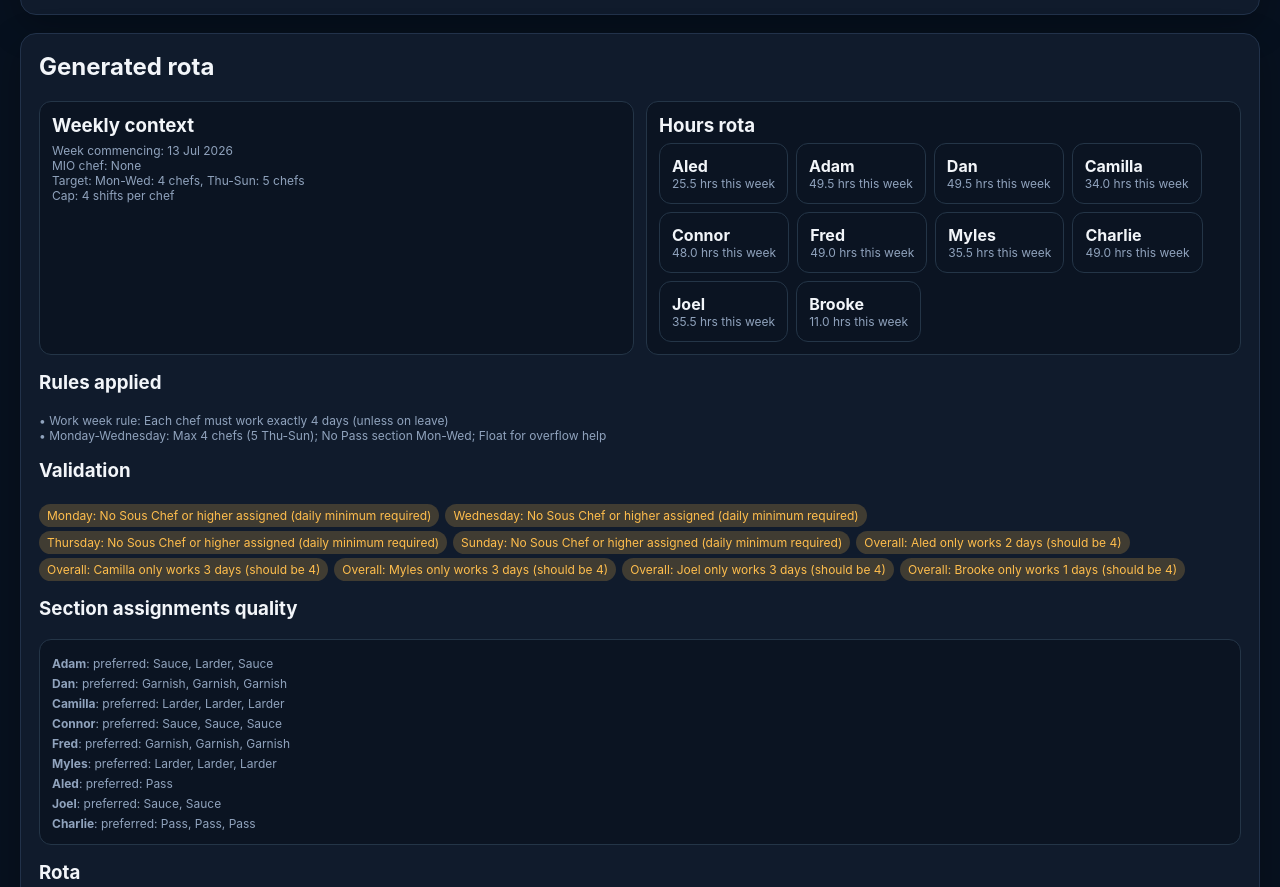
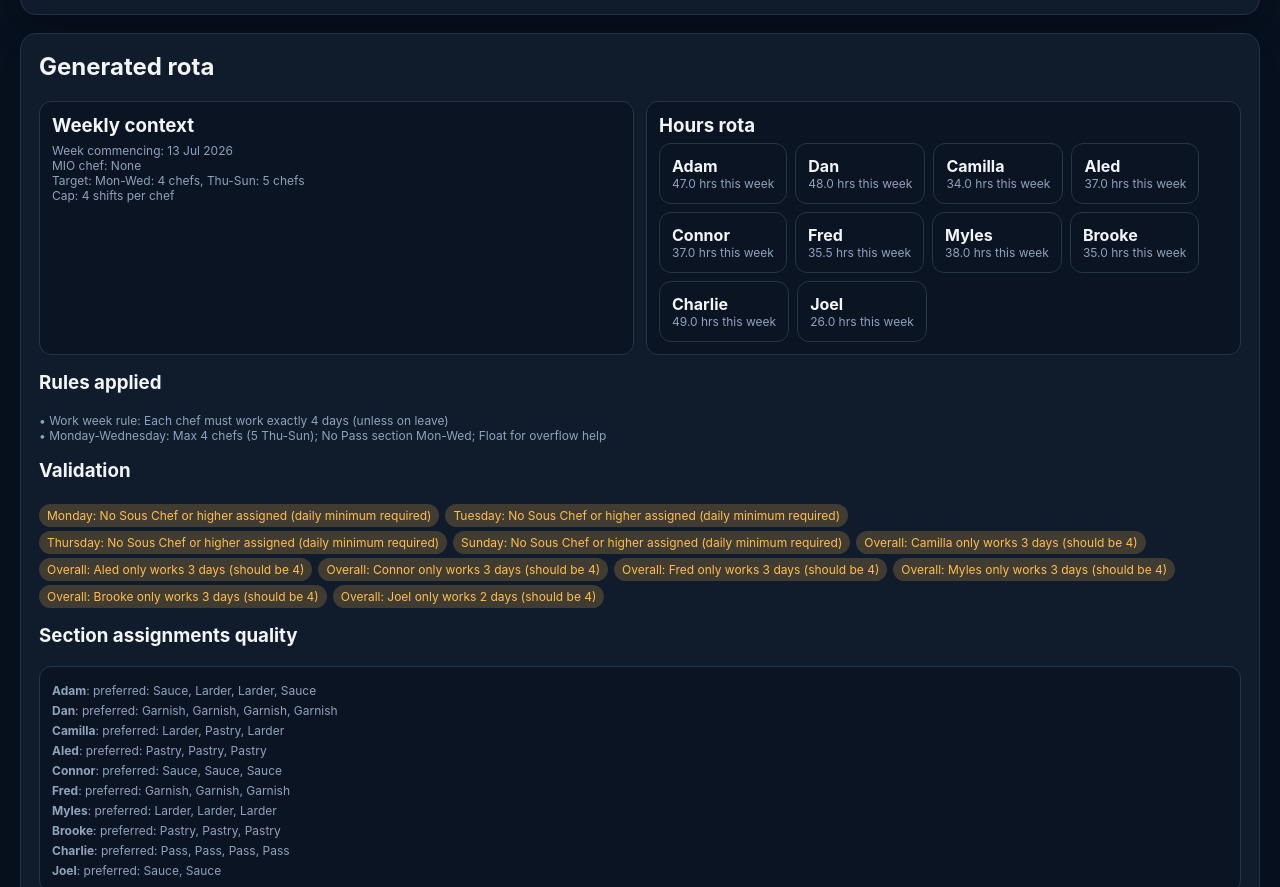
Before and after one commit to danielbell87/GT-rota-builder, a plain HTML site: page index.html in a window 1280 px wide. Shown: the part 2405-3292 px from the top of the page. Drawn offline with Linux system fonts and the light colour scheme.

Commit message:
Require breakfast chef to be on core section and refine MIO day planning

```diff
--- a/index.html
+++ b/index.html
@@ -584,32 +584,42 @@
       return new Set(selected);
     }
 
-    function createFallbackDayPlan(available, dayName, requiredChefs, coreSections, ruleOverrides){
-      const ranked = available.slice().sort((a,b)=>{
-        const aScore = getSectionScore(a,'Breakfast', ruleOverrides) + (a.preferredBreakfast===dayName?10:0) + getSeniorityBonus(a, dayName);
-        const bScore = getSectionScore(b,'Breakfast', ruleOverrides) + (b.preferredBreakfast===dayName?10:0) + getSeniorityBonus(b, dayName);
-        return bScore - aScore;
-      });
-      const selectedStaff = ranked.slice(0, requiredChefs);
-      if (selectedStaff.length < requiredChefs) return null;
+    function createCoreDayPlan(available, dayName, requiredChefs, coreSections, ruleOverrides, shifts, seniorCoreNames){
+      if (available.length < coreSections.length) return null;
       const assignments = [];
       const selected = [];
-      const breakfastChef = selectedStaff[0];
-      assignments.push({chef:breakfastChef.name, section:'Breakfast'});
-      selected.push(breakfastChef.name);
-      const remainingSections = coreSections.filter(section => section !== 'Breakfast').slice(0, requiredChefs - 1);
-      remainingSections.forEach(section => {
-        const candidates = selectedStaff.filter(staff => !selected.includes(staff.name));
-        if (!candidates.length) return;
-        const best = candidates.sort((a,b)=>{
-          const aScore = getSectionScore(a, section, ruleOverrides) + (a.preferredBreakfast===dayName?1:0) + getSeniorityBonus(a, dayName);
-          const bScore = getSectionScore(b, section, ruleOverrides) + (b.preferredBreakfast===dayName?1:0) + getSeniorityBonus(b, dayName);
+      const remaining = available.slice();
+
+      for (const section of coreSections) {
+        const sectionCandidates = remaining.filter(staff=>!selected.includes(staff.name)).sort((a,b)=>{
+          const seniorBonusA = seniorCoreNames.includes(a.name) ? 1 : 0;
+          const seniorBonusB = seniorCoreNames.includes(b.name) ? 1 : 0;
+          const aScore = (getSectionScore(a, section, ruleOverrides) * 10) + seniorBonusA + getSeniorityBonus(a, dayName) - (shifts[a.name]||0);
+          const bScore = (getSectionScore(b, section, ruleOverrides) * 10) + seniorBonusB + getSeniorityBonus(b, dayName) - (shifts[b.name]||0);
           return bScore - aScore;
-        })[0];
+        });
+        const best = sectionCandidates[0];
+        if (!best) return null;
         assignments.push({chef:best.name, section});
         selected.push(best.name);
-      });
-      return {chefs:selectedStaff.map(staff=>staff.name), assignments};
+        remaining.splice(remaining.indexOf(best),1);
+      }
+
+      while (selected.length < requiredChefs) {
+        const extraCandidates = remaining.filter(staff=>!selected.includes(staff.name)).sort((a,b)=>{
+          const seniorBonusA = seniorCoreNames.includes(a.name) ? 1 : 0;
+          const seniorBonusB = seniorCoreNames.includes(b.name) ? 1 : 0;
+          const aScore = seniorBonusA + getSeniorityBonus(a, dayName) - (shifts[a.name]||0);
+          const bScore = seniorBonusB + getSeniorityBonus(b, dayName) - (shifts[b.name]||0);
+          return bScore - aScore;
+        });
+        const extra = extraCandidates[0];
+        if (!extra) return null;
+        selected.push(extra.name);
+        remaining.splice(remaining.indexOf(extra),1);
+      }
+
+      return {chefs:selected, assignments};
     }
 
     function buildRota(inputs){
@@ -665,80 +675,14 @@
           validation.push({day:dayName, message:'Not enough available chefs to satisfy minimum staffing', severity:'bad'});
         }
 
-        // Breakfast candidates: eligible for breakfast AND haven't worked breakfast yet this week
-        const breakfastCandidates = available.filter(s=>s.breakfastEligible && (breakfastCounts[s.name]||0) === 0 && s.name!==mioChefName);
-        let breakfastChef = null;
-        const breakfastScores = breakfastCandidates.slice().sort((a,b)=>{
-          const aPref = a.preferredBreakfast===dayName?10:0;
-          const bPref = b.preferredBreakfast===dayName?10:0;
-          return (getSectionScore(b,'Breakfast', ruleOverrides)+bPref) - (getSectionScore(a,'Breakfast', ruleOverrides)+aPref);
-        });
-
-        for (const chef of breakfastScores) {
-          const selected = [chef.name];
-          const selectedStaff = [chef];
-          const remaining = available.filter(s=>s.name!==chef.name);
-          const usedSections = [];
-          // Breakfast is their only assignment for the day (counts as 1 of their 4 shifts)
-          const dayAssignments = [{chef:chef.name, section:'Breakfast'}];
-
-          // Fill remaining core sections with other chefs (requiredChefs - 1 more)
-          let remainingSections = coreSections.slice();
-          let selectedSenior = seniorCoreNames.includes(chef.name);
-          let okay = true;
-          for (let slot=0; slot<requiredChefs-1; slot++) {
-            if (remainingSections.length===0) break;
-            const section = remainingSections[0];
-            const sectionCandidates = remaining.filter(s=>!selected.includes(s.name)).sort((a,b)=>{
-              const seniorBonus = seniorCoreNames.includes(a.name)?1:0;
-              const seniorBonusB = seniorCoreNames.includes(b.name)?1:0;
-              const aScore = (getSectionScore(a, section, ruleOverrides) * 10) + seniorBonus + (a.preferredBreakfast===dayName?1:0) + getSeniorityBonus(a, dayName) - (shifts[a.name]||0);
-              const bScore = (getSectionScore(b, section, ruleOverrides) * 10) + seniorBonusB + (b.preferredBreakfast===dayName?1:0) + getSeniorityBonus(b, dayName) - (shifts[b.name]||0);
-              return bScore - aScore;
-            });
-            const best = sectionCandidates[0];
-            if (!best) { okay=false; break; }
-            selected.push(best.name);
-            selectedStaff.push(best);
-            dayAssignments.push({chef:best.name, section:section});
-            remainingSections = remainingSections.slice(1);
-            selectedSenior = selectedSenior || seniorCoreNames.includes(best.name);
-            remaining.splice(remaining.indexOf(best),1);
-          }
-
-          if (!selectedSenior) {
-            const seniorCandidate = selectedStaff.find(s=>seniorCoreNames.includes(s.name));
-            if (!seniorCandidate) {
-              okay = false;
-            }
-          }
-
-          if (!okay) continue;
-
-          if (selected.length !== requiredChefs) {
-            continue;
-          }
-
-          breakfastChef = chef.name;
-          breakfastCounts[chef.name] = (breakfastCounts[chef.name]||0) + 1; // Track breakfast shift
-          dayPlans.push({dayName, date:current.date, assignments:dayAssignments, chefs:selected});
-          break;
-        }
-
-        if (!breakfastChef) {
-          const fallbackPlan = createFallbackDayPlan(available, dayName, requiredChefs, coreSections, ruleOverrides);
-          if (fallbackPlan) {
-            breakfastChef = fallbackPlan.assignments[0]?.chef || fallbackPlan.chefs[0];
-            dayPlans.push({dayName, date:current.date, assignments:fallbackPlan.assignments, chefs:fallbackPlan.chefs});
-          } else {
-            validation.push({day:dayName, message:'Could not build a valid day plan', severity:'bad'});
-            continue;
-          }
+        const dayPlan = createCoreDayPlan(available, dayName, requiredChefs, coreSections, ruleOverrides, shifts, seniorCoreNames);
+        if (!dayPlan) {
+          validation.push({day:dayName, message:'Could not build a valid day plan', severity:'bad'});
+          continue;
         }
 
         // Ensure the selected MIO chef works one weekend GT section (not breakfast) when available.
         if (mioStaff && weekendMioDay && dayName===weekendMioDay && !weekendMioAssigned && !isUnavailable(mioStaff, current.date, dayName, ruleOverrides)) {
-          const dayPlan = dayPlans[dayPlans.length-1];
           const alreadyAssigned = dayPlan.assignments.some(assignment=>assignment.chef===mioChefName);
           if (!alreadyAssigned) {
             const replaceable = dayPlan.assignments
@@ -757,6 +701,28 @@
           }
           weekendMioAssigned = dayPlan.assignments.some(assignment=>assignment.chef===mioChefName && assignment.section!=='Breakfast' && assignment.section!=='MIO');
         }
+
+        // Breakfast can only be assigned to a chef already working a core section that day.
+        const coreAssignedNames = dayPlan.assignments.map(assignment=>assignment.chef);
+        const breakfastCandidates = coreAssignedNames.map(name=>state.staff.find(staff=>staff.name===name)).filter(staff=>
+          staff &&
+          staff.breakfastEligible &&
+          (breakfastCounts[staff.name]||0) === 0 &&
+          staff.name!==mioChefName
+        );
+        if (!breakfastCandidates.length) {
+          validation.push({day:dayName, message:'No eligible breakfast chef from core section assignments', severity:'warn'});
+        } else {
+          const breakfastChef = breakfastCandidates.slice().sort((a,b)=>{
+            const aPref = a.preferredBreakfast===dayName?10:0;
+            const bPref = b.preferredBreakfast===dayName?10:0;
+            return (getSectionScore(b,'Breakfast', ruleOverrides)+bPref) - (getSectionScore(a,'Breakfast', ruleOverrides)+aPref);
+          })[0];
+          dayPlan.assignments.push({chef:breakfastChef.name, section:'Breakfast'});
+          breakfastCounts[breakfastChef.name] = (breakfastCounts[breakfastChef.name]||0) + 1;
+        }
+
+        dayPlans.push({dayName, date:current.date, assignments:dayPlan.assignments, chefs:dayPlan.chefs});
 
         const selectedChefs = dayPlans[dayPlans.length-1].chefs;
         selectedChefs.forEach(name=>{
@@ -828,13 +794,18 @@
       }));
 
       rota.forEach(day=>{
+        const hoursByChef = {};
         day.assignments.forEach(assignment=>{
-          let entry = summary.find(item=>item.name===assignment.chef);
+          const assignmentHours = getHoursForAssignment(day.dayName, assignment.section);
+          hoursByChef[assignment.chef] = Math.max(hoursByChef[assignment.chef] || 0, assignmentHours);
+        });
+        Object.entries(hoursByChef).forEach(([chef, hours])=>{
+          let entry = summary.find(item=>item.name===chef);
           if (!entry) {
-            entry = {name:assignment.chef, count:0, hours:0};
+            entry = {name:chef, count:0, hours:0};
             summary.push(entry);
           }
-          entry.hours += getHoursForAssignment(day.dayName, assignment.section);
+          entry.hours += hours;
         });
       });
 
```
Also changed, not shown: GT Rota builder.html (+65 -94 lines).
